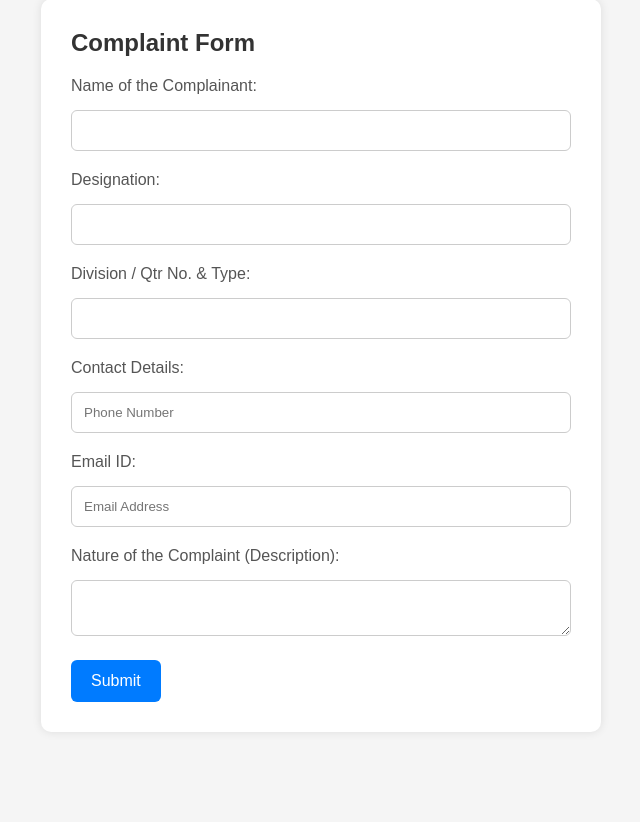
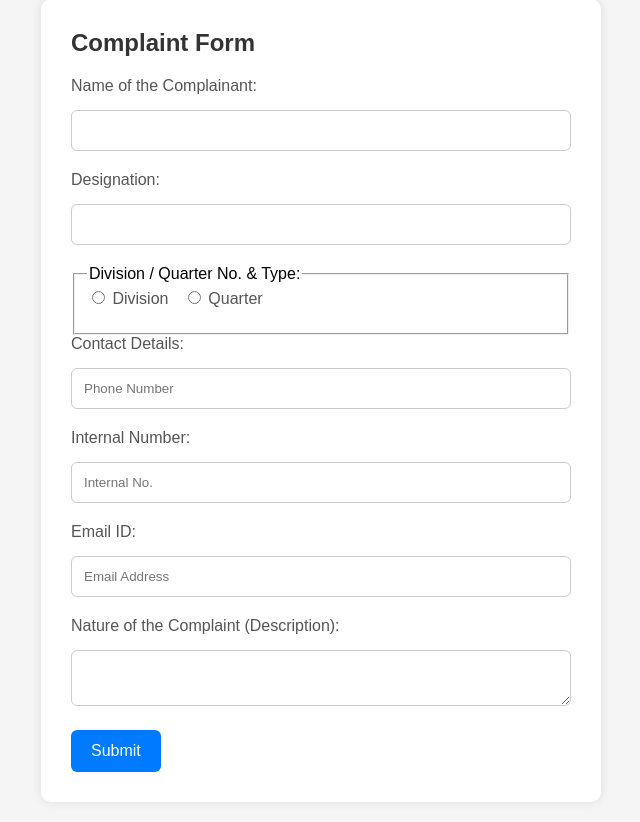
Before and after one commit to kalyansrinivaskodi/amc-ace, a PHP site: page /CED/index.php in a window 1280 px wide. Shown: the part 177-999 px from the top of the page, without its empty margins (319-959 px from the left). Before the commit the page ends 879 px from the top, so only its background shows below. Run offline with PHP 8.4, Linux system fonts and the light colour scheme.

Commit message:
comminting first time after upload

```diff
--- a/CED/css/cedstyles.css
+++ b/CED/css/cedstyles.css
@@ -28,6 +28,7 @@ label {
 
 input[type="text"],
 input[type="tel"],
+input[type="internal"],
 input[type="email"],
 textarea {
     width: 100%;
@@ -134,3 +135,23 @@ tr:nth-child(even) {
 .button:active {
     transform: translateY(0);
 }
+
+.radio-inline {
+    display: inline-block;
+    margin-right: 10px;
+}
+
+.styled-select {
+    display: block;
+    width: 100%;
+    padding: 10px;
+    font-size: 16px;
+    line-height: 1.3;
+    color: #555;
+    background-color: #f9f9f9;
+    border: 1px solid #ccc;
+    border-radius: 4px;
+    -webkit-appearance: none;
+    -moz-appearance: none;
+    appearance: none;
+}
--- a/CED/footer.php
+++ b/CED/footer.php
@@ -1,3 +1,3 @@
-
+<script src="script.js"></script>
 </body>
 </html>
--- a/CED/index.php
+++ b/CED/index.php
@@ -10,11 +10,43 @@
     <label for="designation">Designation:</label>
     <input type="text" id="designation" name="designation" required>
 
-    <label for="division">Division / Qtr No. & Type:</label>
-    <input type="text" id="division" name="division" required>
+    <!-- <label for="division">Division / Qtr No. & Type:</label>
+    <input type="text" id="division" name="division" required> -->
+
+
+    <fieldset>
+        <legend>Division / Quarter No. & Type:</legend>
+        <label class="radio-inline">
+            <input type="radio" id="division" name="division_or_quarter" value="division" onchange="toggleDivisionQuarterField()" required> Division
+        </label>
+        <label class="radio-inline">
+            <input type="radio" id="quarter" name="division_or_quarter" value="quarter" onchange="toggleDivisionQuarterField()"> Quarter
+        </label>
+    </fieldset>
+
+    <div id="divisionField" style="display: none;">
+        <label for="division">Division:</label>
+        <select id="division" name="division" class="styled-select" >
+            <!-- Add options for divisions -->
+            <option value="division1">Division 1</option>
+            <option value="division2">Division 2</option>
+            <option value="division3">Division 3</option>
+        </select>
+    </div>
+
+    <div id="quarterField" style="display: none;">
+        <label for="quarter">Quarter No. & Type:</label>
+        <input type="text" id="quarter" name="quarter">
+    </div>
+
+
 
     <label for="contact">Contact Details:</label>
     <input type="tel" id="contact" name="contact" placeholder="Phone Number" required>
+
+    <label for="internal">Internal Number:</label>
+    <input type="internal" id="internal" name="internal" placeholder="Internal No." required>
+
 
 
     <label for="email">Email ID:</label>
--- a/CED/script.js
+++ b/CED/script.js
@@ -95,3 +95,18 @@ window.onclick = function(event) {
         closeModal(); // Close the modal
     }
 };
+
+
+function toggleDivisionQuarterField() {
+    var divisionOrQuarter = document.querySelector('input[name="division_or_quarter"]:checked').value;
+    var divisionField = document.getElementById("divisionField");
+    var quarterField = document.getElementById("quarterField");
+
+    if (divisionOrQuarter === "division") {
+        divisionField.style.display = "block";
+        quarterField.style.display = "none";
+    } else if (divisionOrQuarter === "quarter") {
+        divisionField.style.display = "none";
+        quarterField.style.display = "block";
+    }
+}
```
Also changed, not shown: CED/submit_complaint.php (+14 -3 lines).
